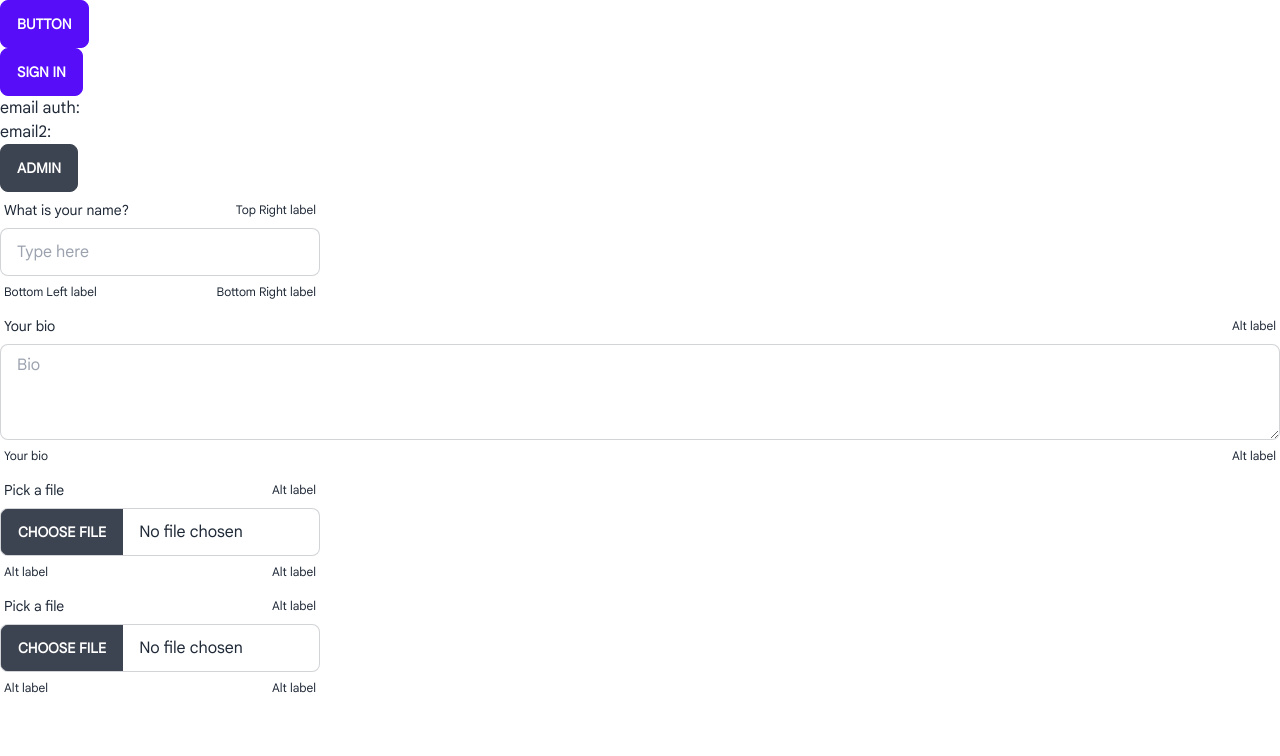
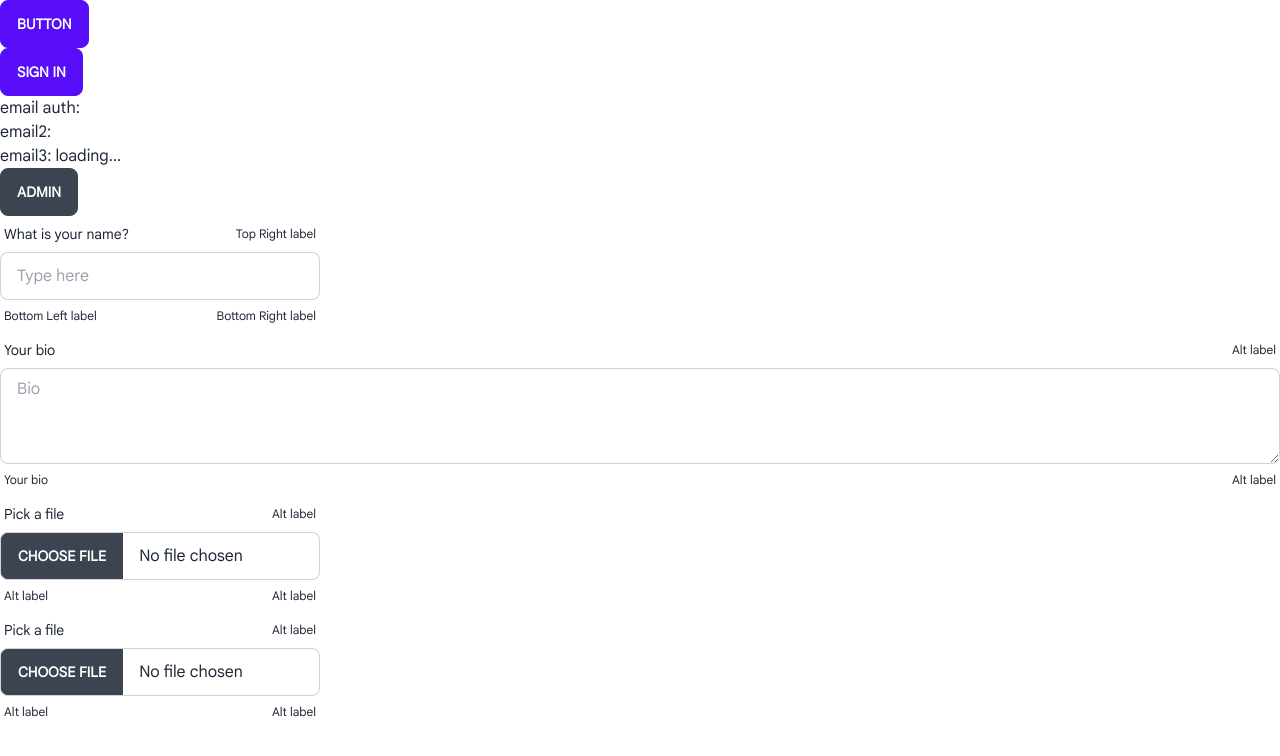
Before and after one commit to laidai311/my-app, a Next.js app: page / in a window 1280 px wide. Shown: the top 756 px of the page. Built offline with nearby package versions, Linux system fonts and the light colour scheme; no server answers.

Commit message:
fix auth 7

```diff
--- a/src/configs/firebase.js
+++ b/src/configs/firebase.js
@@ -7,25 +7,25 @@ import { getFirestore } from "firebase/firestore/lite";
 
 // Your web app's Firebase configuration
 // For Firebase JS SDK v7.20.0 and later, measurementId is optional
+const firebaseConfig = {
+    apiKey: process.env.NEXT_PUBLIC_API_KEY,
+    authDomain: process.env.NEXT_PUBLIC_AUTH_DOMAIN,
+    projectId: process.env.NEXT_PUBLIC_PROJECT_ID,
+    storageBucket: process.env.NEXT_PUBLIC_STORAGE_BUCKET,
+    messagingSenderId: process.env.NEXT_PUBLIC_MESSAGING_SENDER_ID,
+    appId: process.env.NEXT_PUBLIC_APP_ID,
+    measurementId: process.env.NEXT_PUBLIC_MEASUREMENT_ID,
+};
+
 // const firebaseConfig = {
-//     apiKey: process.env.NEXT_PUBLIC_API_KEY,
-//     authDomain: process.env.NEXT_PUBLIC_AUTH_DOMAIN,
-//     projectId: process.env.NEXT_PUBLIC_PROJECT_ID,
-//     storageBucket: process.env.NEXT_PUBLIC_STORAGE_BUCKET,
-//     messagingSenderId: process.env.NEXT_PUBLIC_MESSAGING_SENDER_ID,
-//     appId: process.env.NEXT_PUBLIC_APP_ID,
-//     measurementId: process.env.NEXT_PUBLIC_MEASUREMENT_ID,
+//     apiKey: "AIzaSyBypBzZDT83M22jRDM9WbIJKXZDHn7AfzU",
+//     authDomain: "dailai-9966.firebaseapp.com",
+//     projectId: "dailai-9966",
+//     storageBucket: "dailai-9966.appspot.com",
+//     messagingSenderId: "204791742213",
+//     appId: "1:204791742213:web:fdd81f0c2c97e6e5d9816c",
+//     measurementId: "G-SG3BCE2F2C",
 // };
-
-const firebaseConfig = {
-    apiKey: "AIzaSyBypBzZDT83M22jRDM9WbIJKXZDHn7AfzU",
-    authDomain: "dailai-9966.firebaseapp.com",
-    projectId: "dailai-9966",
-    storageBucket: "dailai-9966.appspot.com",
-    messagingSenderId: "204791742213",
-    appId: "1:204791742213:web:fdd81f0c2c97e6e5d9816c",
-    measurementId: "G-SG3BCE2F2C",
-};
 
 // Initialize Firebase
 export const app = initializeApp(firebaseConfig);
--- a/src/contents/SignIn/index.js
+++ b/src/contents/SignIn/index.js
@@ -10,6 +10,7 @@ import FullPageLoader from "@/components/FullPageLoader";
 import PreviewAccounts from "./PreviewAccounts";
 import SignInForm from "./SignInForm";
 import Cookies from "js-cookie";
+import Link from "next/link";
 
 const SignInApp = (props) => {
     const [data, setData] = useState();
@@ -122,13 +123,13 @@ const SignInApp = (props) => {
                             >
                                 <div className="artboard artboard-horizontal px-6 md:px-12 py-8 space-y-6">
                                     <h1 className="text-5xl font-bold flex items-center space-x-3 select-none mt-3">
-                                        <span className="group">
+                                        <Link href='/' className="group ">
                                             <span className="relative text-primary font-semibold">
                                                 Hi!
                                                 <span className="absolute bottom-0 left-0 h-1 bg-primary transition-all duration-500 ease-out group-hover:w-0 w-full"></span>
                                             </span>{" "}
                                             there.
-                                        </span>
+                                        </Link>
                                         <img
                                             src="/logo.png"
                                             className="w-10 h-10 pointer-events-none animate-bounce"
--- a/src/pages/index.js
+++ b/src/pages/index.js
@@ -3,14 +3,25 @@ import Link from "next/link";
 import { useAuth } from "@/contexts/AuthUserContext";
 import { useUserStore } from "@/libs/store";
 import useFirebaseAuth from "@/libs/useFirebaseAuth";
-import { signOut } from "firebase/auth";
+import { onAuthStateChanged, signOut } from "firebase/auth";
 import { auth } from "@/configs/firebase";
 import Cookies from "js-cookie";
+import { useEffect, useState } from "react";
+import { getAuth } from "firebase/auth";
 
 export default function HomePage() {
     // const { authUser, signOutApp } = useAuth();
     const { signOutApp } = useFirebaseAuth();
     const { user, setUser } = useUserStore();
+    const [email, setEmail] = useState("loading...");
+
+    useEffect(() => {
+        const handleUser = (user) => {
+            setEmail(user.email);
+        };
+        const unsubscribe = () => onAuthStateChanged(auth, handleUser);
+        return () => unsubscribe();
+    }, []);
 
     return (
         <>
@@ -41,6 +52,7 @@ export default function HomePage() {
                 {/* email: {authUser?.email} */}
                 <div className="">email auth: {auth?.currentUser?.email}</div>
                 <div className="">email2: {user?.email}</div>
+                <div className="">email3: {email}</div>
                 <div className="">
                     <Link href="/admin" className="btn">
                         Admin
```
